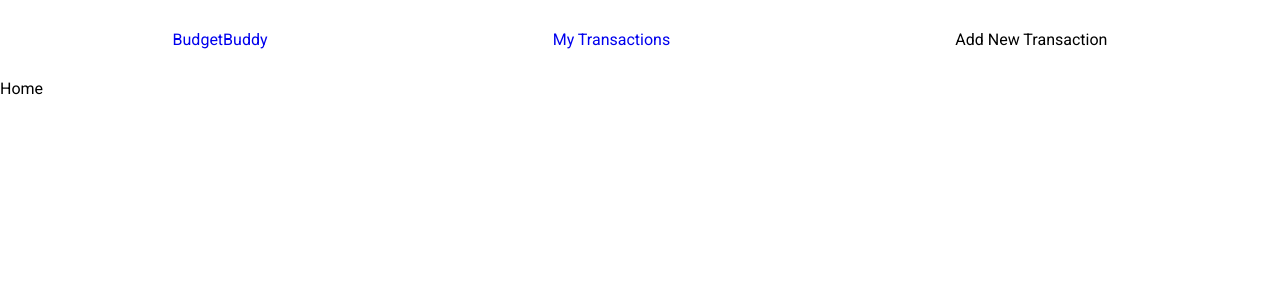
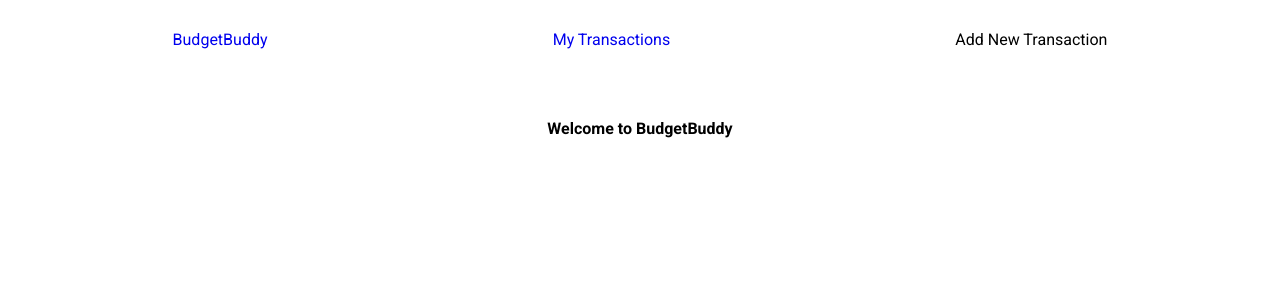
Before and after one commit to alexandra-perez/budget_app_frontend, a React (Vite) app: page / in a window 1280 px wide. Shown: the top 300 px of the page. Built offline with nearby package versions, Linux system fonts and the light colour scheme; no server answers.

Commit message:
Categorize pages

```diff
--- a/src/App.jsx
+++ b/src/App.jsx
@@ -3,7 +3,7 @@ import { BrowserRouter as Router, Routes, Route } from 'react-router-dom';
 import './App.css';
 
 // Pages
-import Home from './Pages/Home';
+import Home from './Pages/Home/Home';
 
 // Components
 import Nav from './Components/Nav/Nav';
--- a/src/Pages/Home.jsx
+++ /dev/null
@@ -1,7 +0,0 @@
-export default function Home() {
-    return (
-        <div className="Home">
-            Home
-        </div>
-    )
-}
--- /dev/null
+++ b/src/Pages/Home/Home.jsx
@@ -0,0 +1,9 @@
+import './Home.scss';
+
+export default function Home() {
+  return (
+    <div className="Home">
+      <h1>Welcome to BudgetBuddy</h1>
+    </div>
+  );
+}
--- /dev/null
+++ b/src/Pages/Home/Home.scss
@@ -0,0 +1,4 @@
+.Home {
+    padding: 40px;
+    text-align: center;
+}
```
Also changed, not shown: src/Pages/Index/Index.jsx (added), src/Pages/Index/Index.scss (added), src/Pages/New/New.jsx (added), src/Pages/New/New.scss (added), src/Pages/NotFound/NotFound.jsx (added), src/Pages/NotFound/NotFound.scss (added), src/Pages/Show/Show.jsx (added), src/Pages/Show/Show.scss (added).
